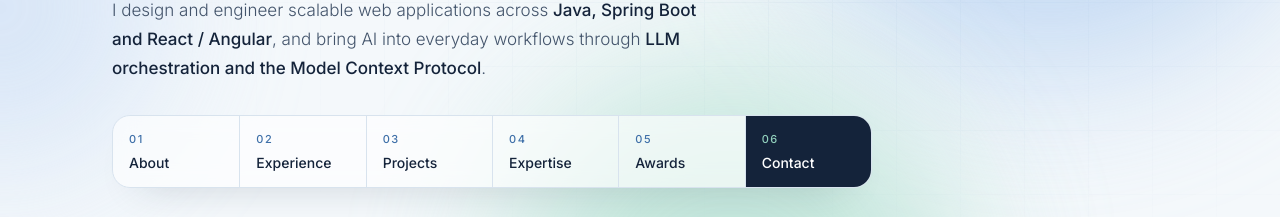
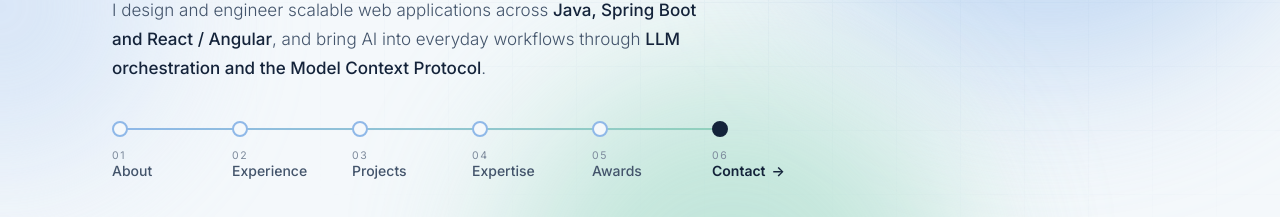
Before and after one commit to mad0108/mad0108.github.io, a plain HTML site: page index.html in a window 1280 px wide. Shown: the part 382-599 px from the top of the page. Drawn offline with Linux system fonts and the light colour scheme.

Commit message:
Journey-line section navigation; add Angular to focus

```diff
--- a/index.html
+++ b/index.html
@@ -75,20 +75,25 @@
   .rotator span.out{opacity:0;transform:translateY(-30%);filter:blur(6px)}
   .rotator span.pre{opacity:0;transform:translateY(30%);filter:blur(6px);transition:none}
   .lede{max-width:600px;margin-top:24px;font-size:17px;color:var(--ink-soft);font-weight:300}
-  .index{display:grid;grid-template-columns:repeat(6,1fr);margin-top:32px;max-width:760px;border:1px solid var(--line);border-radius:18px;background:rgba(255,255,255,.62);backdrop-filter:blur(10px);-webkit-backdrop-filter:blur(10px);overflow:hidden;box-shadow:0 18px 40px -30px rgba(20,35,58,.45)}
-  .index a{position:relative;display:flex;flex-direction:column;gap:2px;padding:14px 16px 13px;border-left:1px solid var(--line);transition:background .35s}
-  .index a:first-child{border-left:0}
-  .index i{font-style:normal;font-size:11px;letter-spacing:.14em;color:var(--blue-deep);font-weight:500}
-  .index span{font-size:14px;color:var(--ink);font-weight:500}
-  .index b{position:absolute;right:14px;bottom:13px;font-weight:400;font-size:14px;color:var(--ink);opacity:0;transform:translateX(-6px);transition:opacity .3s,transform .3s}
-  .index a::after{content:"";position:absolute;left:0;right:0;bottom:0;height:2px;background:var(--grad);transform:scaleX(0);transform-origin:left;transition:transform .4s}
-  .index a:hover{background:rgba(255,255,255,.9)}
-  .index a:hover::after{transform:scaleX(1)}
-  .index a:hover b{opacity:1;transform:none}
-  .index a.accent{background:var(--ink)}
-  .index a.accent i{color:var(--mint)}
-  .index a.accent span,.index a.accent b{color:#fff}
-  .index a.accent:hover{background:#1f3352}
+  /* Journey line navigation */
+  .journey{position:relative;display:flex;margin-top:36px;max-width:720px;padding-top:2px}
+  .journey::before{content:"";position:absolute;left:8px;width:calc(500% / 6);top:9px;height:2px;border-radius:2px;background:linear-gradient(90deg,#8fb8e8,#92d1bd);transform:scaleX(0);transform-origin:left;transition:transform 1.4s cubic-bezier(.2,.7,.2,1) .2s}
+  .journey.in::before{transform:scaleX(1)}
+  .journey a{position:relative;flex:1;display:flex;flex-direction:column;align-items:flex-start;gap:12px;padding-bottom:4px}
+  .journey .dot{position:relative;z-index:1;width:16px;height:16px;border-radius:50%;background:var(--paper);border:2px solid var(--blue);transition:transform .35s cubic-bezier(.2,.7,.2,1),opacity .35s,background .35s,border-color .35s,box-shadow .35s;opacity:0;transform:scale(.4)}
+  .journey.in .dot{opacity:1;transform:none}
+  .journey a:nth-child(2) .dot{transition-delay:.35s}.journey a:nth-child(3) .dot{transition-delay:.5s}.journey a:nth-child(4) .dot{transition-delay:.65s}.journey a:nth-child(5) .dot{transition-delay:.8s}.journey a:nth-child(6) .dot{transition-delay:.95s}
+  .journey.in a:hover .dot{transition-delay:0s;transform:scale(1.35);background:var(--grad);border-color:transparent;box-shadow:0 0 0 6px rgba(143,184,232,.25)}
+  .journey .lbl{display:flex;flex-direction:column;line-height:1.25;transition:transform .35s}
+  .journey .lbl i{font-style:normal;font-size:10.5px;letter-spacing:.16em;color:var(--muted)}
+  .journey .lbl span{font-size:14px;font-weight:500;color:var(--ink-soft);transition:color .3s}
+  .journey a:hover .lbl{transform:translateY(2px)}
+  .journey a:hover .lbl span{color:var(--blue-deep)}
+  .journey a.end .dot{background:var(--ink);border-color:var(--ink);animation:ring 2.4s infinite 2s}
+  .journey a.end .lbl span{color:var(--ink);font-weight:600}
+  .journey a.end .lbl span::after{content:"→";display:inline-block;margin-left:6px;transition:transform .3s}
+  .journey a.end:hover .lbl span::after{transform:translateX(4px)}
+  @keyframes ring{0%{box-shadow:0 0 0 0 rgba(20,35,58,.35)}70%{box-shadow:0 0 0 10px rgba(20,35,58,0)}100%{box-shadow:0 0 0 0 rgba(20,35,58,0)}}
   .btn{display:inline-flex;align-items:center;gap:10px;padding:15px 28px;font-size:12.5px;letter-spacing:.14em;text-transform:uppercase;border-radius:99px;transition:transform .3s,box-shadow .3s,background .3s,color .3s;position:relative;overflow:hidden}
   .btn.solid{background:var(--ink);color:#fff;box-shadow:0 10px 30px -12px rgba(20,35,58,.6)}
   .btn.solid::before{content:"";position:absolute;inset:0;background:var(--grad);opacity:0;transition:opacity .35s}
@@ -247,9 +252,11 @@
     .proj,.award{padding:32px 24px}
     .edu{padding:28px 24px}
     .hero-meta{gap:28px}
-    .index{grid-template-columns:repeat(3,1fr)}
-    .index a:nth-child(4){border-left:0}
-    .index a:nth-child(n+4){border-top:1px solid var(--line)}
+    .journey{overflow-x:auto;scrollbar-width:none;margin-right:-22px;padding-right:22px}
+    .journey::-webkit-scrollbar{display:none}
+    .journey a{flex:0 0 92px}
+    .journey::before{width:calc(92px * 5)}
+    .journey{-webkit-mask-image:linear-gradient(90deg,#000 80%,transparent);mask-image:linear-gradient(90deg,#000 80%,transparent)}
     .hero-meta strong{font-size:34px}
     .blob{filter:blur(50px)}
     .b1{width:320px;height:320px}
@@ -284,13 +291,13 @@
     <div class="status reveal"><span class="dot"></span>Full Stack Engineer at <span class="arcadia">Arcadia</span> · Chennai</div>
     <h1 class="reveal">Madhumita M<br>builds <span class="rotator" id="rotator"><span>thoughtful</span></span><br>software.</h1>
     <p class="lede reveal">I design and engineer scalable web applications across <span class="hl blue">Java, Spring Boot and React / Angular</span>, and bring AI into everyday workflows through <span class="hl">LLM orchestration and the Model Context Protocol</span>.</p>
-    <div class="index reveal" role="navigation" aria-label="Sections">
-      <a href="#about"><i>01</i><span>About</span><b>→</b></a>
-      <a href="#experience"><i>02</i><span>Experience</span><b>→</b></a>
-      <a href="#work"><i>03</i><span>Projects</span><b>→</b></a>
-      <a href="#skills"><i>04</i><span>Expertise</span><b>→</b></a>
-      <a href="#recognition"><i>05</i><span>Awards</span><b>→</b></a>
-      <a href="#contact" class="accent"><i>06</i><span>Contact</span><b>→</b></a>
+    <div class="journey reveal" role="navigation" aria-label="Sections">
+      <a href="#about"><span class="dot"></span><span class="lbl"><i>01</i><span>About</span></span></a>
+      <a href="#experience"><span class="dot"></span><span class="lbl"><i>02</i><span>Experience</span></span></a>
+      <a href="#work"><span class="dot"></span><span class="lbl"><i>03</i><span>Projects</span></span></a>
+      <a href="#skills"><span class="dot"></span><span class="lbl"><i>04</i><span>Expertise</span></span></a>
+      <a href="#recognition"><span class="dot"></span><span class="lbl"><i>05</i><span>Awards</span></span></a>
+      <a href="#contact" class="end"><span class="dot"></span><span class="lbl"><i>06</i><span>Contact</span></span></a>
     </div>
     <div class="hero-meta reveal">
       <div><strong><span class="count" data-to="4">4</span>+</strong>Years of experience</div>
@@ -316,7 +323,7 @@
       <dl class="facts reveal">
         <div><dt>Based in</dt><dd>Chennai, Tamil Nadu</dd></div>
         <div><dt>Currently</dt><dd>Full Stack Engineer, <span class="arcadia">Arcadia</span></dd></div>
-        <div><dt>Focus</dt><dd>Java · React · Applied AI</dd></div>
+        <div><dt>Focus</dt><dd>Java · Angular · React · Applied AI</dd></div>
       </dl>
     </div>
   </div>
```
